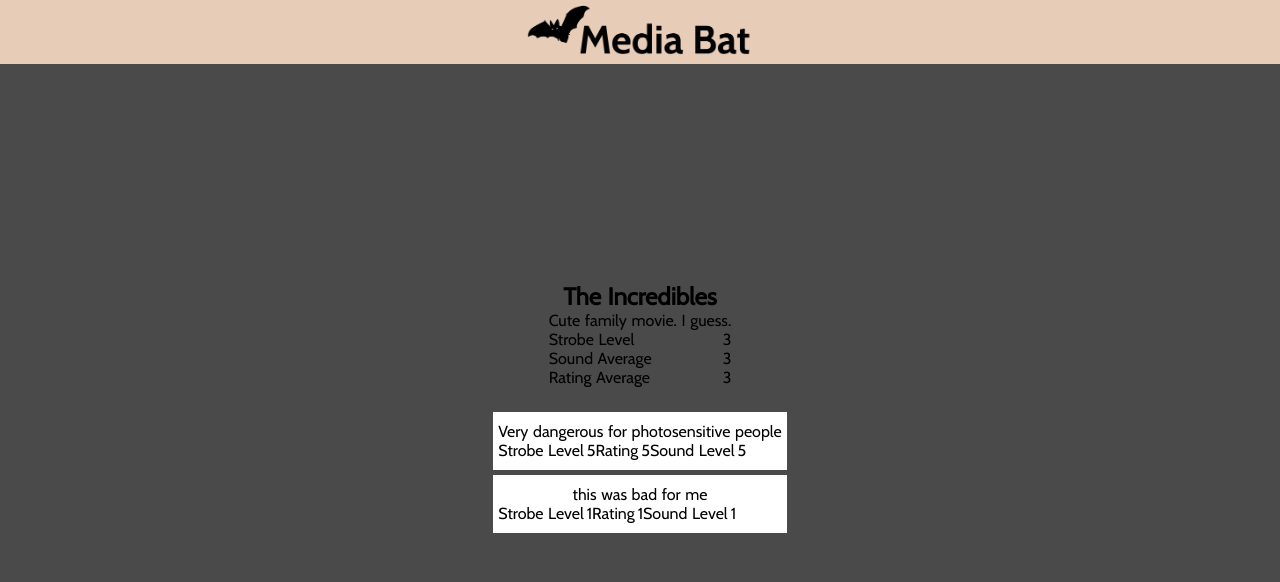
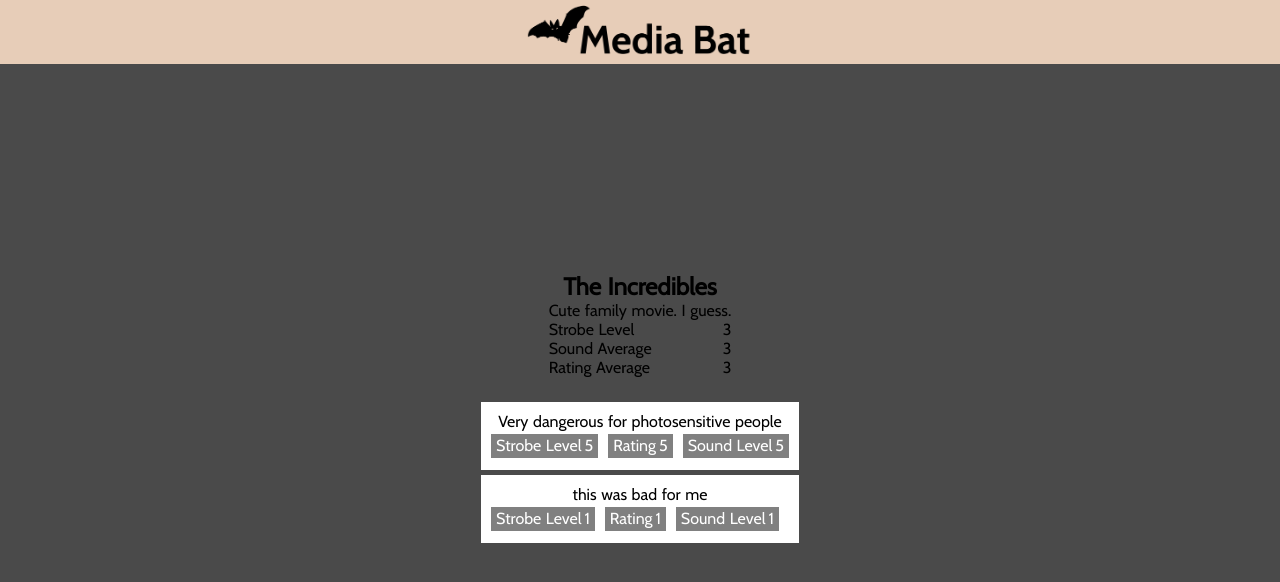
Before and after one commit to content-scout/gate-ui, a Nuxt app: page /content in a window 1280 px wide. Shown: the top 582 px of the page. Built offline with nearby package versions, Linux system fonts and the light colour scheme.

Commit message:
fixed tagging a bit

```diff
--- a/components/ReviewsListItem.vue
+++ b/components/ReviewsListItem.vue
@@ -56,6 +56,10 @@
   display: flex;
   align-items: center;
   justify-content: space-between;
+  background-color: gray;
+  color: white;
+  padding: 2.5px 5px;
+  margin: 2.5px 5px;
 }
 .review-list-item__value {
   margin-left: 3px;
```
